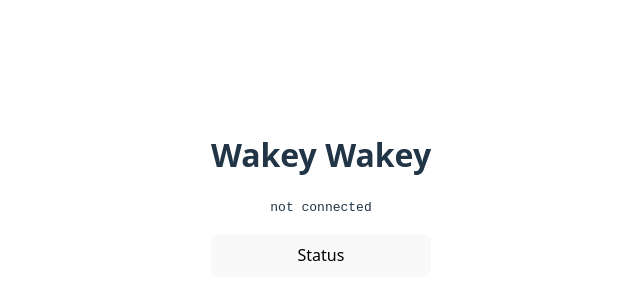
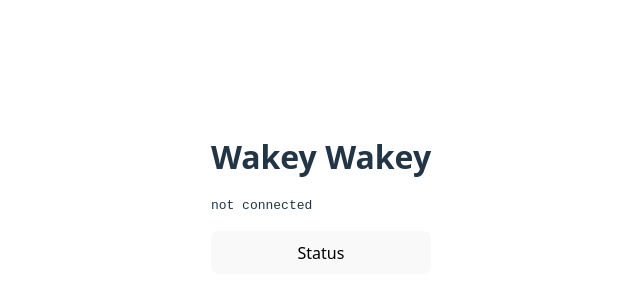
Before and after one commit to janmonschke/wakey-wakey, a website built with Vite: page index.html in a window 1280 px wide. Shown: the part 204-504 px from the top of the page, without its empty margins (319-959 px from the left). Built offline with nearby package versions, Linux system fonts and the light colour scheme.

Commit message:
pre over code to preserve line breaks

```diff
--- a/src/main.js
+++ b/src/main.js
@@ -11,9 +11,9 @@ function render(state) {
   document.querySelector("#app").innerHTML = `
     <div>
       <h1>Wakey Wakey</h1>
-      <p><code class="status">${
+      <p><pre class="status">${
         state ? JSON.stringify(state, null, 2) : "not connected"
-      }</code></p>
+      }</pre></p>
 
       <div class="buttons">
         <button onclick="wakeyStatus()">Status</button>
--- a/src/style.css
+++ b/src/style.css
@@ -61,6 +61,10 @@ button:focus-visible {
   outline: 4px auto -webkit-focus-ring-color;
 }
 
+.status {
+  text-align: left;
+}
+
 .buttons {
   display: flex;
   gap: 1.5em;
```
